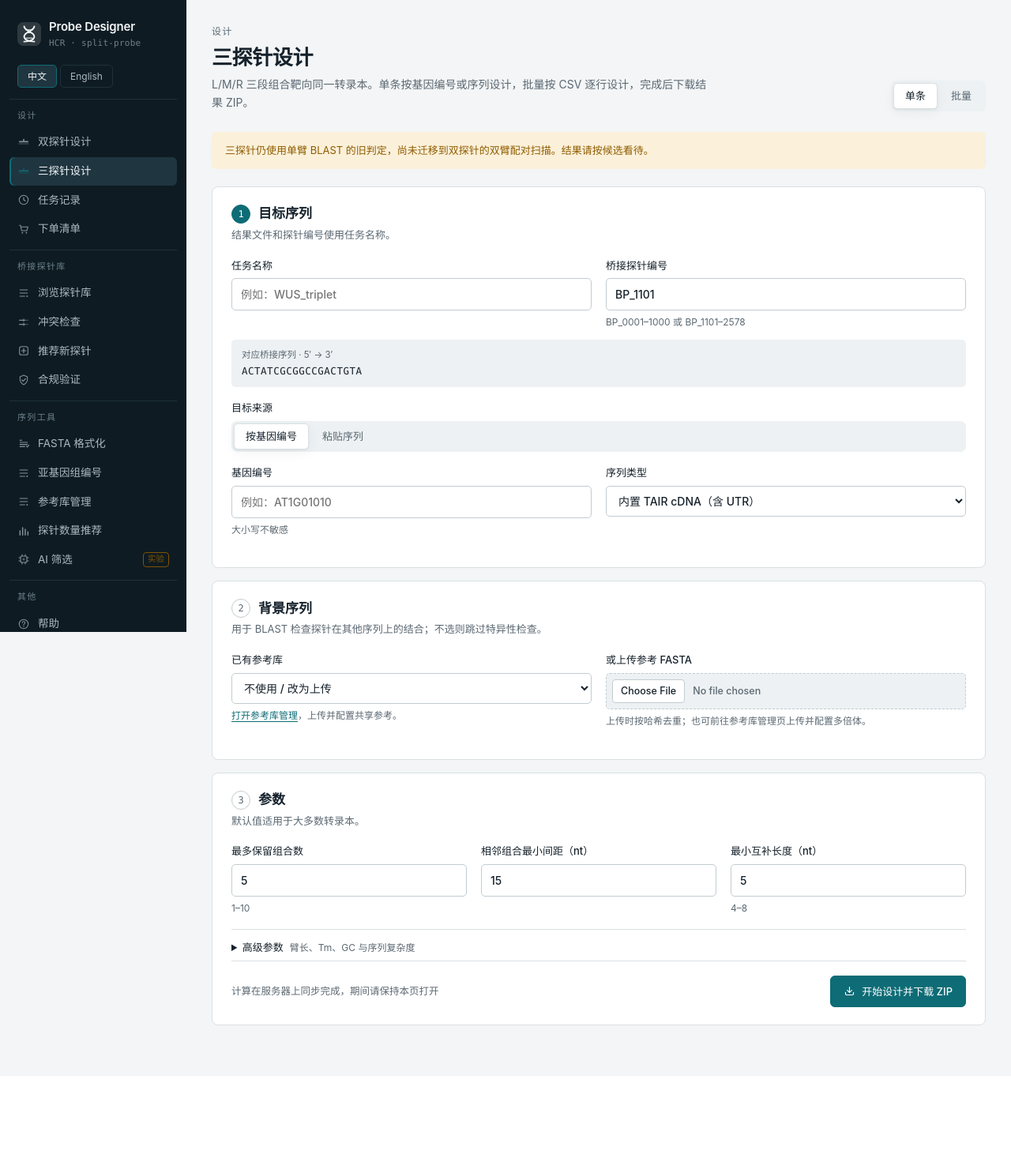
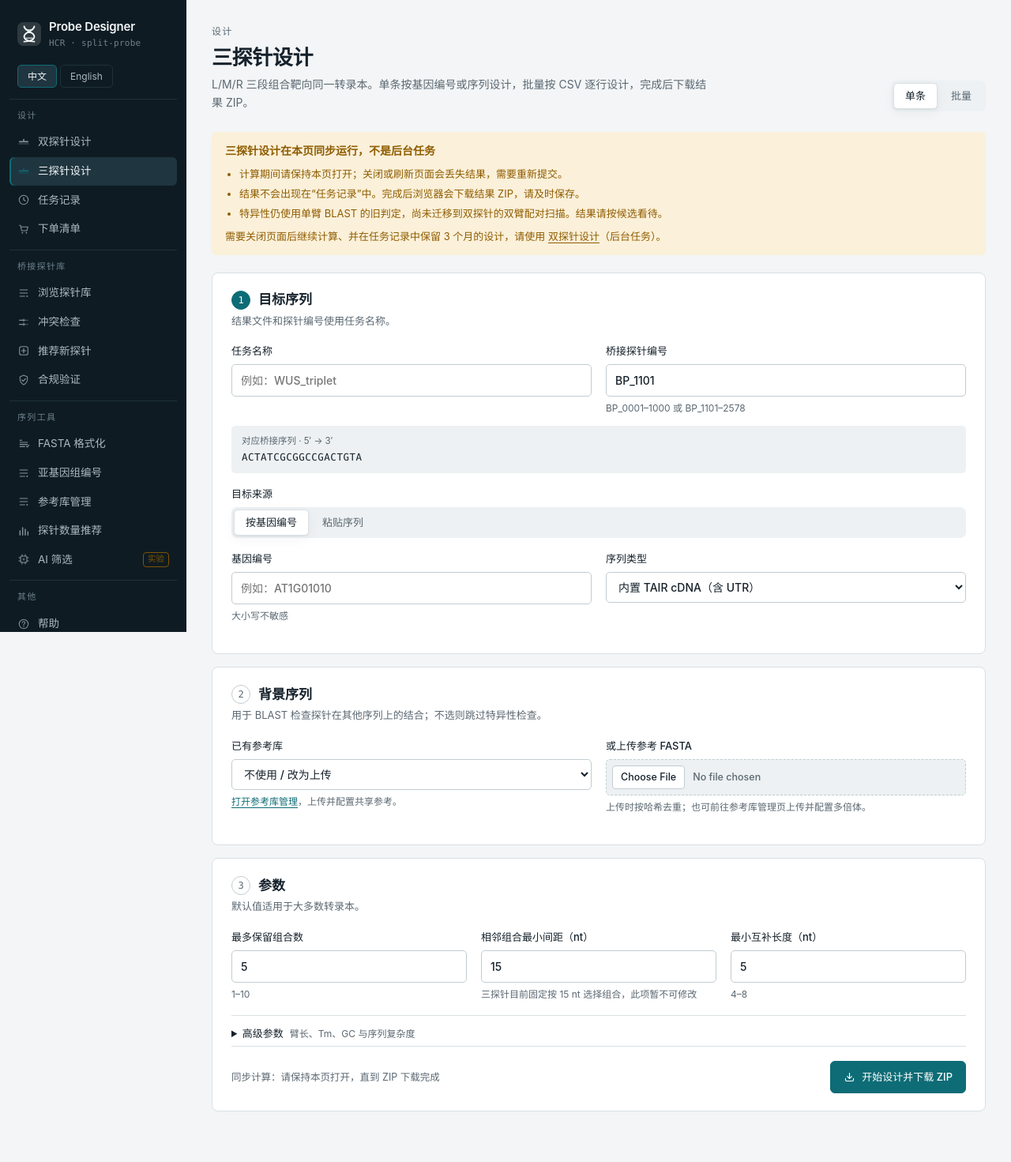
Before and after one commit to xuzhougeng/HCR_designer, a Flask app: page /triplet in a window 1280 px wide. Shown: the whole page at 79% size. Before the commit the page ends 1298 px from the top, so only its background shows below. Run offline with Flask 3, Linux system fonts and the light colour scheme; parts of the project's set-up code (start-up, migrations or seed data) failed here and were passed over; some libraries are stand-ins or nearby versions.

Commit message:
Explain on triplet pages that designs run synchronously, not as jobs
Merge the BLAST notice into one notice stating that the design runs while
the page stays open, is lost on close/reload, is not in job history, and
should be saved as a ZIP; link to split-probe design for background jobs.
Batch mode explains rows are computed one after another in one request.
While a request runs the status keeps the elapsed time, tells the user not
to leave, and a beforeunload warning is active until it ends. The finished
state says the ZIP was handed to the browser and "download again" only
works while the page is open.

The triplet selector always uses a 15 nt spacing, so the spacing field is
now fixed at 15 and read-only, and help no longer claims batch uses 2 nt.
The engine is unchanged.

Co-Authored-By: Claude Opus 5.5 <noreply@anthropic.com>

```diff
--- a/templates/index.html
+++ b/templates/index.html
@@ -79,7 +79,7 @@
     <div class="tool-group">
       <h3>{{ _("设计") }}</h3>
       <a class="tool" href="{{ url_for('split') }}"><svg aria-hidden="true"><use href="#i-split"/></svg><strong>{{ _("双探针设计") }}</strong><span>{{ _("L/R 两臂配对，单条与批量共用一个向导，逐对给出配对证据和筛选原因。") }}</span></a>
-      <a class="tool" href="{{ url_for('triplet') }}"><svg aria-hidden="true"><use href="#i-triplet"/></svg><strong>{{ _("三探针设计") }} <span class="chip warn">{{ _("旧规则") }}</span></strong><span>{{ _("L/M/R 三段组合，单条或 CSV 批量；特异性仍按单臂 BLAST 判定。") }}</span></a>
+      <a class="tool" href="{{ url_for('triplet') }}"><svg aria-hidden="true"><use href="#i-triplet"/></svg><strong>{{ _("三探针设计") }} <span class="chip warn">{{ _("旧规则") }}</span></strong><span>{{ _("L/M/R 三段组合，单条或 CSV 批量；在页面中同步计算，不进入任务记录；特异性仍按单臂 BLAST 判定。") }}</span></a>
     </div>
     <div class="tool-group">
       <h3>{{ _("桥接探针库") }}</h3>
--- a/templates/triplet.html
+++ b/templates/triplet.html
@@ -4,6 +4,16 @@
 {% block eyebrow %}{{ _("设计") }}{% endblock %}
 {% block heading %}{{ _("三探针设计") }}{% endblock %}
 {% block lede %}{{ _("L/M/R 三段组合靶向同一转录本。单条按基因编号或序列设计，批量按 CSV 逐行设计，完成后下载结果 ZIP。") }}{% endblock %}
+{% block extra_css %}
+<style>
+.triplet-notice { white-space: normal; display: grid; gap: 8px; }
+.triplet-notice strong { font-size: 14px; }
+.triplet-notice ul { margin: 0; padding-left: 18px; display: grid; gap: 4px; }
+.triplet-notice p { margin: 0; }
+.triplet-notice a { color: inherit; text-decoration: underline; }
+#triplet-result.is-done { border-color: var(--ok); }
+</style>
+{% endblock %}
 {% block head_actions %}
 <nav class="seg" aria-label="{{ _("输入数量") }}">
   <a href="{{ url_for('triplet') }}"{% if not batch %} aria-current="page"{% endif %}>{{ _("单条") }}</a>
@@ -12,7 +22,16 @@
 {% endblock %}
 
 {% block content %}
-<div class="alert notice">{{ _("三探针仍使用单臂 BLAST 的旧判定，尚未迁移到双探针的双臂配对扫描。结果请按候选看待。") }}</div>
+<section class="alert notice triplet-notice" id="triplet-notice" aria-labelledby="triplet-notice-title">
+  <strong id="triplet-notice-title">{{ _("三探针设计在本页同步运行，不是后台任务") }}</strong>
+  <ul>
+    <li>{{ _("计算期间请保持本页打开；关闭或刷新页面会丢失结果，需要重新提交。") }}</li>
+    <li>{{ _("结果不会出现在“任务记录”中。完成后浏览器会下载结果 ZIP，请及时保存。") }}</li>
+    {% if batch %}<li>{{ _("CSV 中的全部行在一次请求里逐行依次计算，总等待时间大致为单条用时乘以行数。") }}</li>{% endif %}
+    <li>{{ _("特异性仍使用单臂 BLAST 的旧判定，尚未迁移到双探针的双臂配对扫描。结果请按候选看待。") }}</li>
+  </ul>
+  <p>{{ _("需要关闭页面后继续计算、并在任务记录中保留 3 个月的设计，请使用") }} <a href="{{ url_for('split_batch' if batch else 'split') }}">{{ _("双探针设计") }}</a>{{ _("（后台任务）。") }}</p>
+</section>
 
 <form id="triplet-form" class="stack" action="{{ url_for('triplet_batch' if batch else 'triplet') }}" method="post" enctype="multipart/form-data" novalidate>
   {% if batch %}
@@ -73,7 +92,7 @@ task2,BP_1102,WUS,8</pre>
     <div class="panel-head"><div><h2 id="parameter-title"><span class="step-no">3</span>{{ _("参数") }}</h2><p>{{ _("默认值适用于大多数转录本。") }}</p></div></div>
     <div class="grid-3">
       <label class="field">{{ _("最多保留组合数") }}<input type="number" name="max_selected" value="5" min="1" max="10" step="1"><small>{% if batch %}{{ _("CSV 第 4 列优先") }}{% else %}1–10{% endif %}</small></label>
-      <label class="field">{{ _("相邻组合最小间距（nt）") }}<input type="number" name="min_gap" value="{{ 2 if batch else 15 }}" min="0" step="1"></label>
+      <label class="field">{{ _("相邻组合最小间距（nt）") }}<input type="number" name="min_gap" value="15" min="0" step="1" readonly aria-describedby="min-gap-hint"><small id="min-gap-hint">{{ _("三探针目前固定按 15 nt 选择组合，此项暂不可修改") }}</small></label>
       <label class="field">{{ _("最小互补长度（nt）") }}<input type="number" name="min_complementary_length" value="5" min="4" max="8" step="1"><small>4–8</small></label>
     </div>
     <details class="disclosure">
@@ -91,7 +110,7 @@ task2,BP_1102,WUS,8</pre>
       </div>
     </details>
     <div class="actions">
-      <span>{{ _("计算在服务器上同步完成，期间请保持本页打开") }}</span>
+      <span>{% if batch %}{{ _("同步计算：全部行逐行完成后才下载 ZIP，期间请保持本页打开") }}{% else %}{{ _("同步计算：请保持本页打开，直到 ZIP 下载完成") }}{% endif %}</span>
       <div><button type="submit" class="btn primary" id="submit-button"><svg aria-hidden="true"><use href="#i-download"/></svg>{{ _("开始设计并下载 ZIP") }}</button></div>
     </div>
   </section>
@@ -100,8 +119,11 @@ task2,BP_1102,WUS,8</pre>
 <div id="triplet-status" class="alert" role="status" aria-live="polite" hidden></div>
 
 <section class="panel" id="triplet-result" hidden aria-labelledby="result-title">
-  <div class="panel-head"><div><h2 id="result-title">{{ _("设计完成") }}</h2><p id="result-detail"></p></div><button type="button" class="btn" id="download-again"><svg aria-hidden="true"><use href="#i-download"/></svg>{{ _("再次下载") }}</button></div>
+  <div class="panel-head"><div><h2 id="result-title">{{ _("设计完成，ZIP 已交给浏览器下载") }}</h2><p id="result-detail"></p></div><button type="button" class="btn" id="download-again"><svg aria-hidden="true"><use href="#i-download"/></svg>{{ _("再次下载") }}</button></div>
   <ul class="note-list">
+    <li>{{ _("ZIP 已保存到浏览器的默认下载位置；没有看到时请查看浏览器的下载列表。") }}</li>
+    <li>{{ _("“再次下载”只在本页打开期间有效。关闭或刷新本页后结果无法找回，需要重新提交计算。") }}</li>
+    <li>{{ _("该结果不会出现在“任务记录”中。") }}</li>
     <li>{{ _("ZIP 内每个任务包含探针序列 CSV、BED 坐标与详细报告。") }}</li>
     <li>{{ _("修改参数后可直接再次提交，不需要刷新页面。") }}</li>
   </ul>
@@ -120,6 +142,11 @@ task2,BP_1102,WUS,8</pre>
   const existing = document.getElementById('existing-reference');
   const upload = document.getElementById('reference-file');
   let source = 'gene', lastFile = null;
+  const warnBeforeLeaving = event => {
+    event.preventDefault();
+    event.returnValue = '';
+    return '';
+  };
 
   function syncReference() {
     existing.disabled = upload.files.length > 0;
@@ -178,8 +205,13 @@ task2,BP_1102,WUS,8</pre>
     const started = Date.now();
     submit.disabled = true;
     document.getElementById('triplet-result').hidden = true;
-    HCR.setAlert(status, HCR.t("正在生成候选并检查背景序列……"), 'busy');
-    const timer = setInterval(() => HCR.setAlert(status, HCR.t("正在生成候选并检查背景序列……已用时 ") + Math.round((Date.now() - started) / 1000) + ' s', 'busy'), 1000);
+    lastFile = null;
+    window.addEventListener('beforeunload', warnBeforeLeaving);
+    const running = batch ? HCR.t("正在逐行计算 CSV 中的全部任务……") : HCR.t("正在生成候选并检查背景序列……");
+    const keepOpen = HCR.t("请勿关闭或刷新本页，否则结果会丢失。");
+    const showProgress = () => HCR.setAlert(status, running + ' ' + HCR.t("已用时 {seconds} s", {seconds: Math.round((Date.now() - started) / 1000)}) + '\n' + keepOpen, 'busy');
+    showProgress();
+    const timer = setInterval(showProgress, 1000);
     try {
       const result = await HCR.postForFile(form.action, data, batch ? 'triplet_batch_results.zip' : 'triplet_results.zip');
       lastFile = result;
@@ -191,11 +223,13 @@ task2,BP_1102,WUS,8</pre>
       if (done !== null) detail += HCR.t(" · 完成 ") + done + HCR.t(" 个任务") + (Number(skipped) ? HCR.t("，跳过 ") + skipped + HCR.t(" 个（见 skipped_tasks.tsv）") : '');
       document.getElementById('result-detail').textContent = detail;
       document.getElementById('triplet-result').hidden = false;
-      HCR.setAlert(status, '');
+      document.getElementById('triplet-result').classList.add('is-done');
+      HCR.setAlert(status, HCR.t("已完成：{name} 已交给浏览器下载。关闭本页前请确认文件已保存。", {name: result.filename}), 'success');
     } catch (error) {
       HCR.setAlert(status, error.message, 'error');
     } finally {
       clearInterval(timer);
+      window.removeEventListener('beforeunload', warnBeforeLeaving);
       submit.disabled = false;
     }
   });
```
Also changed, not shown: templates/help.html (+4 -3 lines), tests/test_web_pages.py (+25 -0 lines), locales/en.json.
